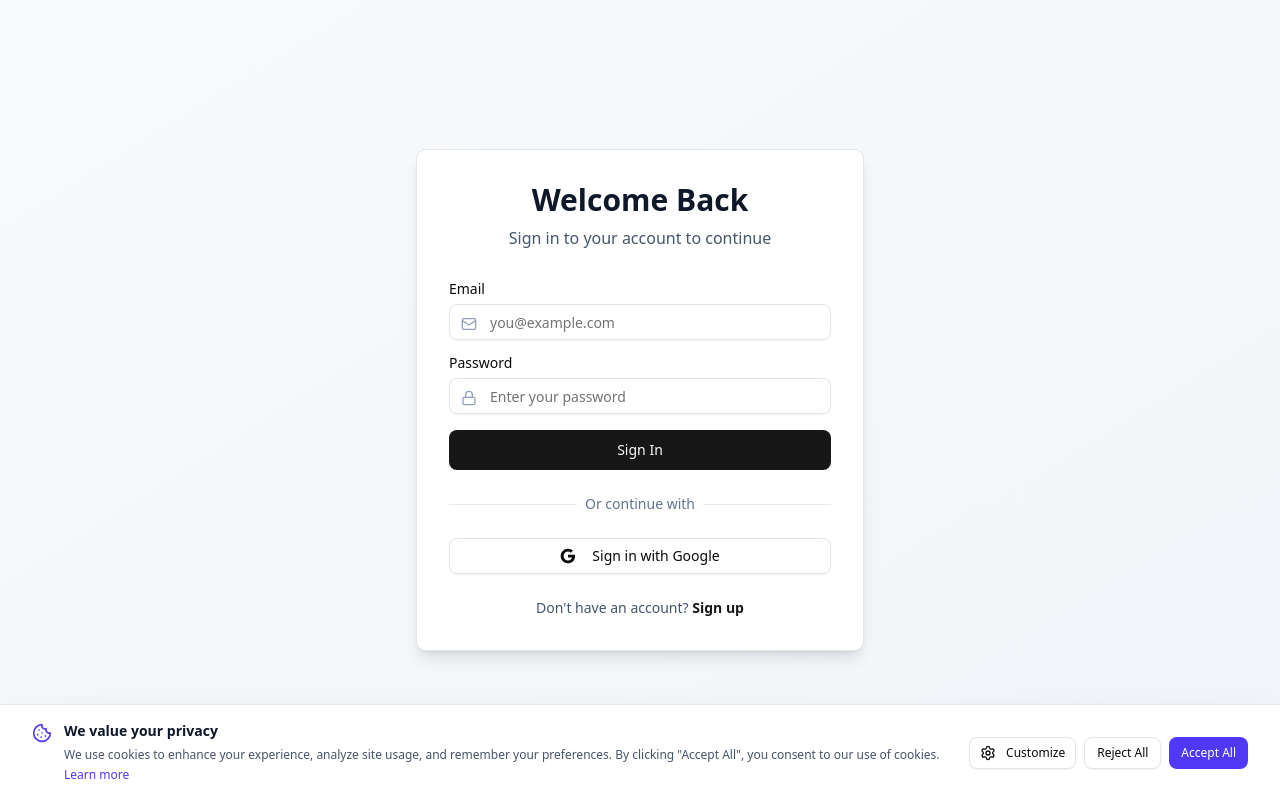
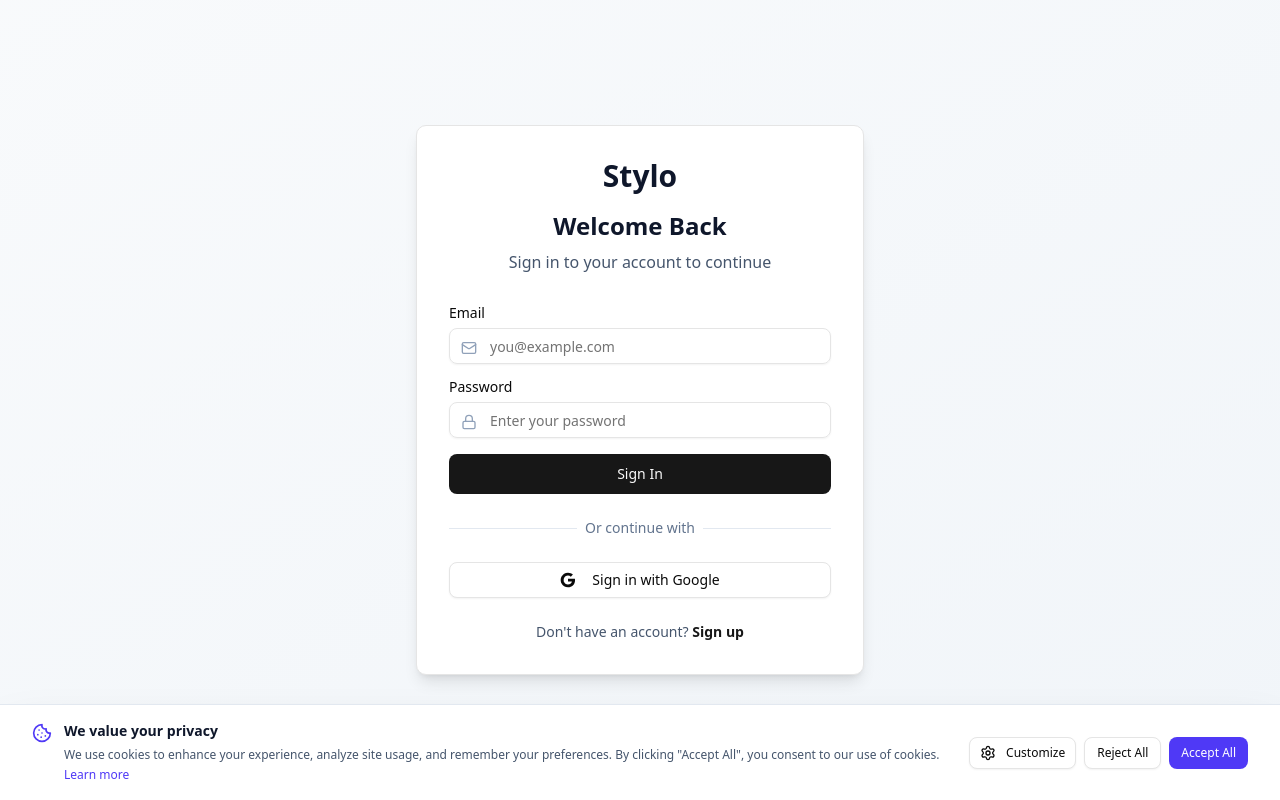
Before and after one commit to Milanus/Stylo, a Next.js app: page /login in a window 1280 px wide. Built offline with nearby package versions, Linux system fonts and the light colour scheme; no server answers.

Commit message:
new redesign

```diff
--- a/app/(auth)/login/page.tsx
+++ b/app/(auth)/login/page.tsx
@@ -68,9 +68,14 @@
         <div className="bg-white dark:bg-slate-900 rounded-lg shadow-lg border p-8">
           {/* Header */}
           <div className="text-center mb-8">
-            <h1 className="text-3xl font-bold text-slate-900 dark:text-white mb-2">
+            <Link href="/" className="inline-block mb-4">
+              <h1 className="text-3xl font-bold text-slate-900 dark:text-white hover:text-indigo-600 dark:hover:text-indigo-400 transition-colors">
+                Stylo
+              </h1>
+            </Link>
+            <h2 className="text-2xl font-semibold text-slate-900 dark:text-white mb-2">
               Welcome Back
-            </h1>
+            </h2>
             <p className="text-slate-600 dark:text-slate-400">
               Sign in to your account to continue
             </p>
--- a/app/(auth)/signup/page.tsx
+++ b/app/(auth)/signup/page.tsx
@@ -111,9 +111,14 @@
         <div className="bg-white dark:bg-slate-900 rounded-lg shadow-lg border p-8">
           {/* Header */}
           <div className="text-center mb-8">
-            <h1 className="text-3xl font-bold text-slate-900 dark:text-white mb-2">
+            <Link href="/" className="inline-block mb-4">
+              <h1 className="text-3xl font-bold text-slate-900 dark:text-white hover:text-indigo-600 dark:hover:text-indigo-400 transition-colors">
+                Stylo
+              </h1>
+            </Link>
+            <h2 className="text-2xl font-semibold text-slate-900 dark:text-white mb-2">
               Create Account
-            </h1>
+            </h2>
             <p className="text-slate-600 dark:text-slate-400">
               Get started with your free account
             </p>
```
Also changed, not shown: 1 other file (tests, documents, lock files or other folders).
